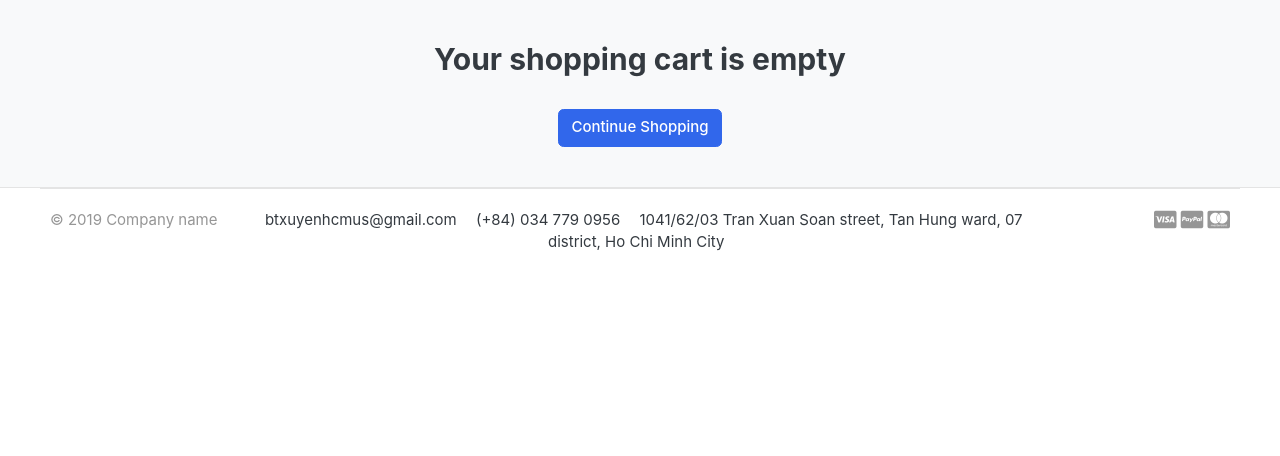
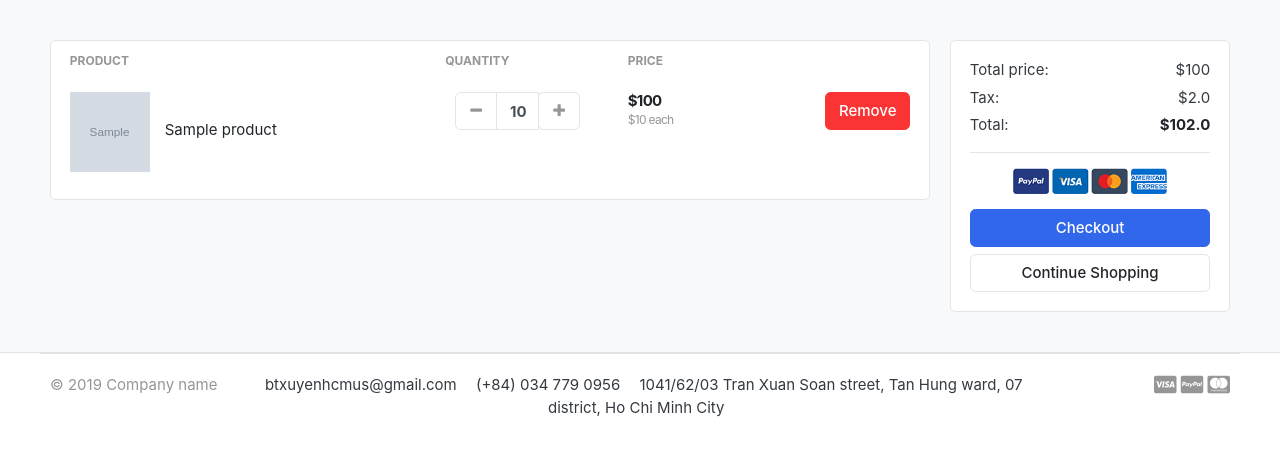
Before and after one commit to btxuyenhcmus/x-shopping, a Django app: page /carts/ in a window 1280 px wide. Shown: the part 118-574 px from the top of the page. Run offline with Django 3.2, Linux system fonts and the light colour scheme; a user stored in the database is signed in; tables that the repository leaves empty hold one stand-in row (values such as "Sample post"); grey boxes marked "Sample" are stand-in pictures; some libraries are stand-ins or nearby versions; some web fonts are replaced.

Commit message:
[ADD] cart: add all function route

```diff
--- a/carts/models.py
+++ b/carts/models.py
@@ -1,23 +1,26 @@
 # -*- coding: utf-8 -*-
 from django.db import models
+from accounts.models import Account
 from store.models import Product
 
 
 class Cart(models.Model):
-    card_id = models.CharField(max_length=250, blank=True)
+    cart_id = models.CharField(max_length=250, blank=True)
     date_added = models.DateTimeField(auto_now_add=True)
 
-
     def __str__(self) -> str:
-        return self.card_id
+        return self.cart_id
 
 
 class CartItem(models.Model):
+    user = models.ForeignKey(Account, on_delete=models.CASCADE, null=True)
     product = models.ForeignKey(Product, on_delete=models.CASCADE)
     cart = models.ForeignKey(Cart, on_delete=models.CASCADE)
     quantity = models.IntegerField()
     is_active = models.BooleanField(default=True)
 
+    def sub_total(self):
+        return self.quantity * self.product.price
 
-    def __str__(self) -> str:
+    def __unicode__(self):
         return self.product
--- a/carts/urls.py
+++ b/carts/urls.py
@@ -3,5 +3,11 @@ from . import views
 
 
 urlpatterns = [
-    path('', views.cart, name='cart')
+    path('', views.cart, name='cart'),
+    path('add_cart/<int:product_id>/', views.add_cart, name='add_cart'),
+    path('remove_cart/<int:product_id>/<int:cart_item_id>/',
+         views.remove_cart, name='remove_cart'),
+    path('remove_cart_item/<int:product_id>/<int:cart_item_id>/',
+         views.remove_cart_item, name='remove_cart_item'),
+    path('checkout/', views.checkout, name='checkout')
 ]
--- a/carts/views.py
+++ b/carts/views.py
@@ -1,12 +1,70 @@
-from django.shortcuts import render
+# -*- coding: utf-8 -*-
+from django.shortcuts import render, redirect
+from django.core.exceptions import ObjectDoesNotExist
+from django.contrib.auth.decorators import login_required
+
+from carts.models import Cart, CartItem
+from store.models import Product
+
+
+def _cart_id(request):
+    cart_id = request.session.session_key
+    if not cart_id:
+        cart_id = request.session.create()
+    return cart_id
 
 
 def cart(request, total=0, quantity=0, cart_items=None):
+    try:
+        if request.user.is_authenticated:
+            cart_items = CartItem.objects.filter(
+                user=request.user, is_active=True)
+        else:
+            cart = Cart.objects.get(cart_id=_cart_id(request))
+            cart_items = CartItem.objects.filter(cart=cart, is_active=True)
+        for cart_item in cart_items:
+            total += cart_item.product.price * cart_item.quantity
+            quantity += cart_item.quantity
+        tax = total * 2 / 100
+        grand_total = total + tax
+    except ObjectDoesNotExist:
+        tax = grand_total = 0
     context = {
         'total': total,
         'quantity': quantity,
-        'cart_items': None,
-        'tax': None,
-        'grand_total': None
+        'cart_items': cart_items,
+        'tax': tax,
+        'grand_total': grand_total
     }
     return render(request, 'store/cart.html', context=context)
+
+
+def add_cart(request, product_id):
+    current_user = request.user
+    product = Product.objects.get(pk=product_id)
+    if current_user.is_authenticated:
+        cart_item = CartItem.objects.create(
+            product=product, user=current_user, quantity=1)
+        cart_item.save()
+        return redirect('cart')
+    try:
+        cart = Cart.objects.get(cart_id=_cart_id(request))
+    except Cart.DoesNotExist:
+        cart = Cart.objects.create(cart_id=_cart_id(request))
+    cart.save()
+    cart_item = CartItem.objects.create(product=product, cart=cart, quantity=1)
+    cart_item.save()
+    return redirect('cart')
+
+
+def remove_cart(request, product_id, cart_item_id):
+    pass
+
+
+def remove_cart_item(request, product_id, cart_item_id):
+    pass
+
+
+@login_required(login_url='login')
+def checkout(request, total=0, quantity=0, cart_items=None):
+    pass
--- a/templates/store/cart.html
+++ b/templates/store/cart.html
@@ -30,20 +30,12 @@
                                 <td>
                                     <figure class="itemside align-items-center">
                                         <div class="aside">
-                                            <img src="{{ cart_item.product.images.url }}" class="img-sm" />
+                                            <img src="{{ cart_item.product.image.url }}" class="img-sm" />
                                         </div>
                                         <figcaption class="info">
-                                            <a href="{{ cart_item.product.get_url }}" class="title text-dark">{{
-                                                cart_item.product.product_name }}</a>
-                                            <p class="text-muted small">
-                                                {% if cart_item.variations.all %}
-                                                {% for variation in cart_item.variations.all %}
-                                                {{ variation.variation_category | capfirst }}: {{
-                                                variation.variation_value }}
-                                                <br />
-                                                {% endfor %}
-                                                {% endif %}
-                                            </p>
+                                            <a href="{{ cart_item.product.get_url }}" class="title text-dark">
+                                                {{ cart_item.product.name }}
+                                            </a>
                                         </figcaption>
                                     </figure>
                                 </td>
```
Also changed, not shown: carts/admin.py (+10 -2 lines), store/forms.py (added, +9 -0 lines), store/views.py (+29 -17 lines), templates/store/product_detail.html (+1 -26 lines).
